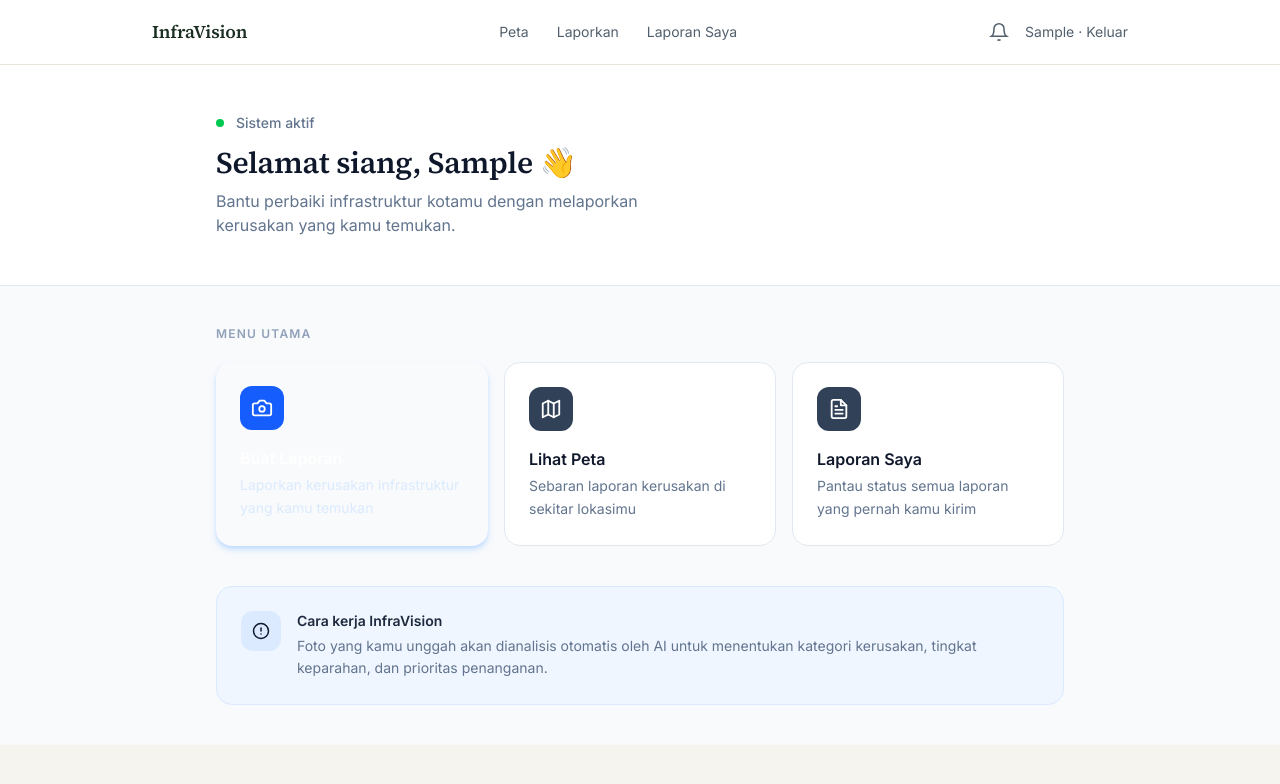
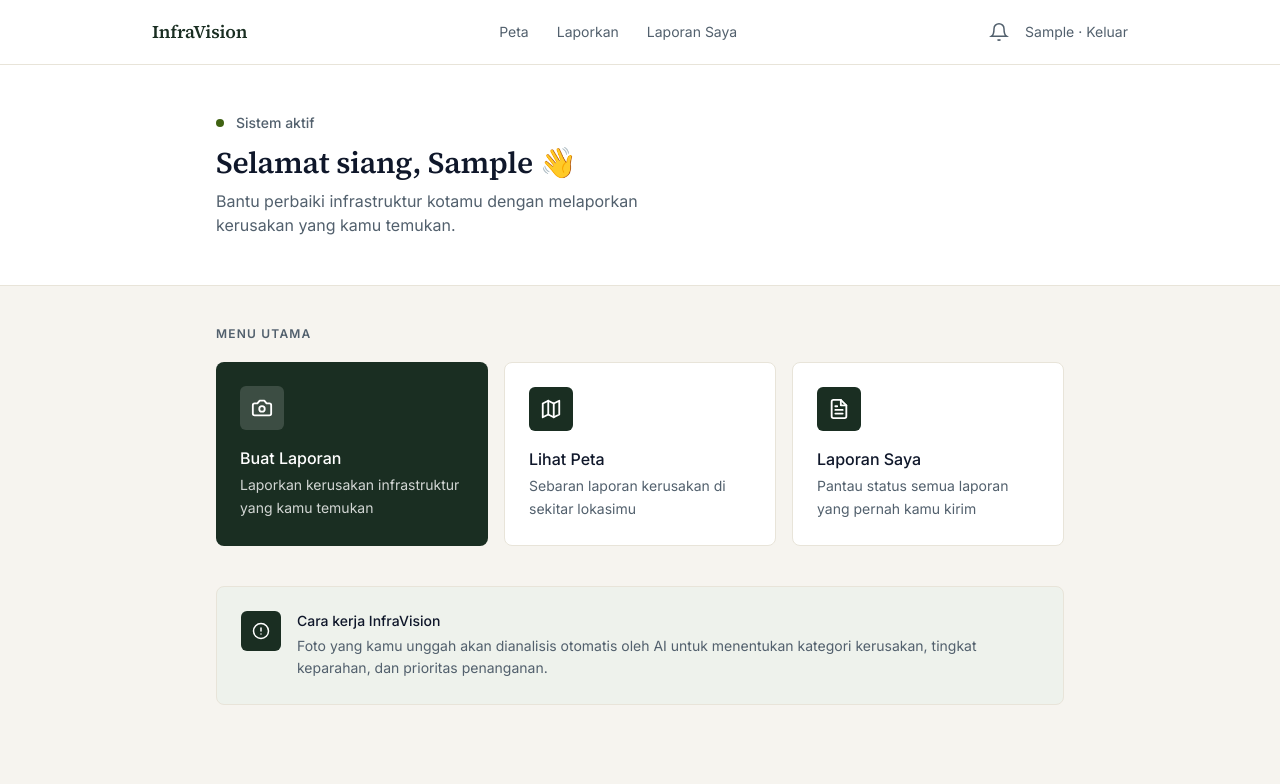
Before and after one commit to anggasspm/infravision, a React (Vite) app in the folder infravision-web/: page / in a window 1280 px wide. Shown: the top 784 px of the page. Built offline with nearby package versions, Linux system fonts and the light colour scheme; no server answers; sample sign-in values are in the browser's storage.

Commit message:
style: refactor HomePage layout and update menu item styles for consistency

```diff
--- a/infravision-web/src/pages/HomePage.jsx
+++ b/infravision-web/src/pages/HomePage.jsx
@@ -6,22 +6,18 @@
     to: "/submit",
     label: "Buat Laporan",
     description: "Laporkan kerusakan infrastruktur yang kamu temukan",
-    accent: "bg-primary",
-    iconBg: "bg-blue-600",
+    primary: true,
     icon: (
       <svg width="22" height="22" viewBox="0 0 24 24" fill="none" stroke="white" strokeWidth="2" strokeLinecap="round" strokeLinejoin="round">
         <path d="M14.5 4h-5L7 7H4a2 2 0 0 0-2 2v9a2 2 0 0 0 2 2h16a2 2 0 0 0 2-2V9a2 2 0 0 0-2-2h-3z"/>
         <circle cx="12" cy="13" r="3"/>
       </svg>
     ),
-    primary: true,
   },
   {
     to: "/map",
     label: "Lihat Peta",
     description: "Sebaran laporan kerusakan di sekitar lokasimu",
-    accent: "bg-slate-800",
-    iconBg: "bg-slate-700",
     icon: (
       <svg width="22" height="22" viewBox="0 0 24 24" fill="none" stroke="white" strokeWidth="2" strokeLinecap="round" strokeLinejoin="round">
         <polygon points="3 6 9 3 15 6 21 3 21 18 15 21 9 18 3 21"/>
@@ -34,8 +30,6 @@
     to: "/my-reports",
     label: "Laporan Saya",
     description: "Pantau status semua laporan yang pernah kamu kirim",
-    accent: "bg-slate-800",
-    iconBg: "bg-slate-700",
     icon: (
       <svg width="22" height="22" viewBox="0 0 24 24" fill="none" stroke="white" strokeWidth="2" strokeLinecap="round" strokeLinejoin="round">
         <path d="M14 2H6a2 2 0 0 0-2 2v16a2 2 0 0 0 2 2h12a2 2 0 0 0 2-2V8z"/>
@@ -54,18 +48,18 @@
   const greeting = hour < 12 ? "Selamat pagi" : hour < 17 ? "Selamat siang" : "Selamat malam";
 
   return (
-    <div className="bg-slate-50">
+    <div className="bg-[var(--paper)] min-h-screen">
       {/* Hero Section */}
-      <div className="bg-white border-b border-slate-200">
+      <div className="bg-white border-b border-[var(--border)]">
         <div className="max-w-4xl mx-auto px-6 py-12">
           <div className="flex items-center gap-3 mb-3">
-            <div className="w-2 h-2 rounded-full bg-green-500"></div>
-            <span className="text-sm text-slate-500 font-medium">Sistem aktif</span>
+            <div className="w-2 h-2 rounded-full" style={{ background: "var(--success)" }}></div>
+            <span className="text-sm text-[var(--ink-soft)] font-medium">Sistem aktif</span>
           </div>
-          <h1 className="text-3xl font-bold text-slate-900 mb-2">
+          <h1 className="font-display text-3xl font-semibold text-[var(--ink)] mb-2">
             {greeting}, {user?.name?.split(" ")[0]} 👋
           </h1>
-          <p className="text-slate-500 text-base max-w-md">
+          <p className="text-[var(--ink-soft)] text-base max-w-md">
             Bantu perbaiki infrastruktur kotamu dengan melaporkan kerusakan yang kamu temukan.
           </p>
         </div>
@@ -73,31 +67,34 @@
 
       {/* Menu Cards */}
       <div className="max-w-4xl mx-auto px-6 py-10">
-        <p className="text-xs font-semibold text-slate-400 uppercase tracking-widest mb-5">
+        <p className="text-xs font-semibold text-[var(--ink-soft)] uppercase tracking-widest mb-5">
           Menu Utama
         </p>
 
         <div className="grid grid-cols-1 sm:grid-cols-3 gap-4">
-          {MENU_ITEMS.map(({ to, label, description, iconBg, icon, primary }) => (
+          {MENU_ITEMS.map(({ to, label, description, icon, primary }) => (
             <Link
               key={to}
               to={to}
-              className={`group relative overflow-hidden rounded-2xl p-6 transition-all duration-200 hover:-translate-y-0.5 hover:shadow-lg ${
+              className={`group relative overflow-hidden rounded-lg p-6 transition-all duration-200 hover:-translate-y-0.5 ${
                 primary
-                  ? "bg-primary text-white shadow-md shadow-blue-200"
-                  : "bg-white border border-slate-200 text-slate-900 hover:border-slate-300"
+                  ? "bg-[var(--brand)] text-white"
+                  : "bg-white border border-[var(--border)] text-[var(--ink)] hover:border-[var(--brand)]"
               }`}
             >
-              <div className={`w-11 h-11 rounded-xl flex items-center justify-center mb-4 ${iconBg}`}>
+              <div
+                className="w-11 h-11 rounded-md flex items-center justify-center mb-4"
+                style={{ background: primary ? "rgba(255,255,255,0.15)" : "var(--brand)" }}
+              >
                 {icon}
               </div>
-              <p className={`font-semibold text-base mb-1 ${primary ? "text-white" : "text-slate-900"}`}>
+              <p className={`font-medium text-base mb-1 ${primary ? "text-white" : "text-[var(--ink)]"}`}>
                 {label}
               </p>
-              <p className={`text-sm leading-relaxed ${primary ? "text-blue-100" : "text-slate-500"}`}>
+              <p className={`text-sm leading-relaxed ${primary ? "text-white/80" : "text-[var(--ink-soft)]"}`}>
                 {description}
               </p>
-              <div className={`absolute bottom-5 right-5 opacity-0 group-hover:opacity-100 transition-opacity ${primary ? "text-blue-200" : "text-slate-400"}`}>
+              <div className={`absolute bottom-5 right-5 opacity-0 group-hover:opacity-100 transition-opacity ${primary ? "text-white/70" : "text-[var(--ink-soft)]"}`}>
                 <svg width="16" height="16" viewBox="0 0 24 24" fill="none" stroke="currentColor" strokeWidth="2" strokeLinecap="round" strokeLinejoin="round">
                   <line x1="5" y1="12" x2="19" y2="12"/>
                   <polyline points="12 5 19 12 12 19"/>
@@ -108,8 +105,8 @@
         </div>
 
         {/* Info section */}
-        <div className="mt-10 rounded-2xl bg-blue-50 border border-blue-100 p-6 flex gap-4">
-          <div className="shrink-0 w-10 h-10 rounded-xl bg-blue-100 flex items-center justify-center text-primary">
+        <div className="mt-10 rounded-lg p-6 flex gap-4" style={{ background: "var(--brand-soft)", border: "1px solid var(--border)" }}>
+          <div className="shrink-0 w-10 h-10 rounded-md flex items-center justify-center" style={{ background: "var(--brand)", color: "white" }}>
             <svg width="18" height="18" viewBox="0 0 24 24" fill="none" stroke="currentColor" strokeWidth="2" strokeLinecap="round" strokeLinejoin="round">
               <circle cx="12" cy="12" r="10"/>
               <line x1="12" y1="8" x2="12" y2="12"/>
@@ -117,8 +114,8 @@
             </svg>
           </div>
           <div>
-            <p className="text-sm font-semibold text-slate-800 mb-1">Cara kerja InfraVision</p>
-            <p className="text-sm text-slate-500 leading-relaxed">
+            <p className="text-sm font-medium text-[var(--ink)] mb-1">Cara kerja InfraVision</p>
+            <p className="text-sm text-[var(--ink-soft)] leading-relaxed">
               Foto yang kamu unggah akan dianalisis otomatis oleh AI untuk menentukan kategori kerusakan, tingkat keparahan, dan prioritas penanganan.
             </p>
           </div>
```
